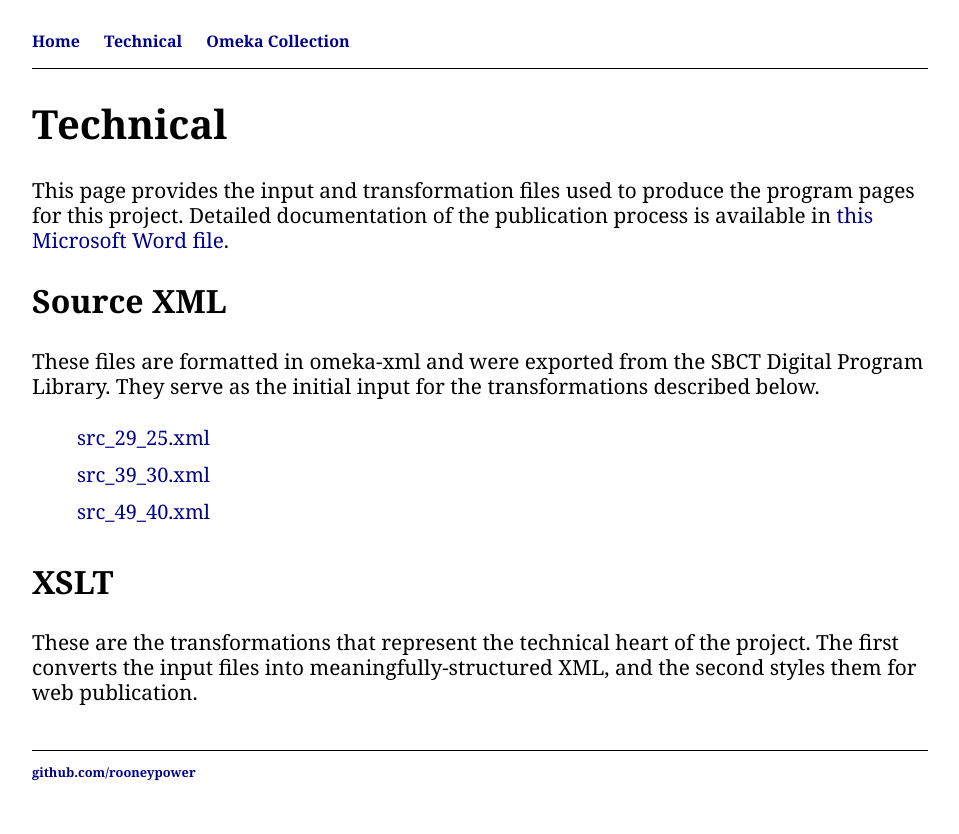
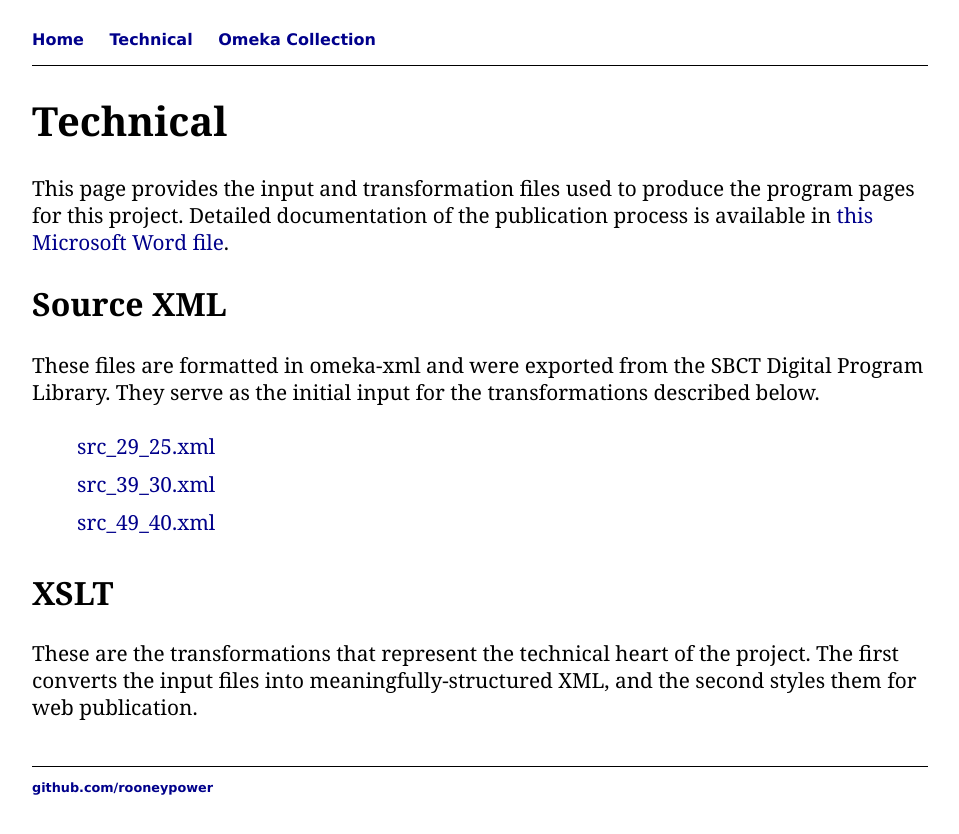
Before and after one commit to rooneypower/rooneypower.github.io, a Jekyll site: the page built from sbct/technical.html, in a window 1280 px wide. Shown: the top 834 px of the page, without its empty margins (160-1119 px from the left). Built offline with Jekyll 4.4.1, drawn with Linux system fonts in a browser that asks for light colours.

Commit message:
Add files via upload

```diff
--- a/sbct/css/sbct.css
+++ b/sbct/css/sbct.css
@@ -13,6 +13,7 @@ nav ul, footer ul {
     padding: 0px;
     list-style: none;
     font-weight: bold;
+    font-family: 'Verdana', 'Sans-Serif';
 }
 nav ul li, footer ul li {
     display: inline;
@@ -20,7 +21,7 @@ nav ul li, footer ul li {
 }
 ul.files {
     margin: 15px auto 30px;
-    font-size: 1.25em;
+    font-size: 1.3em;
 }
 ul.files li {
     list-style: none;
@@ -41,7 +42,7 @@ h2 {
 }
 p {
     font-size: 1.3em;
-    line-height: 1.2em;
+    line-height: 1.3em;
 }
 footer {
     border-top: 1px solid black;
```
